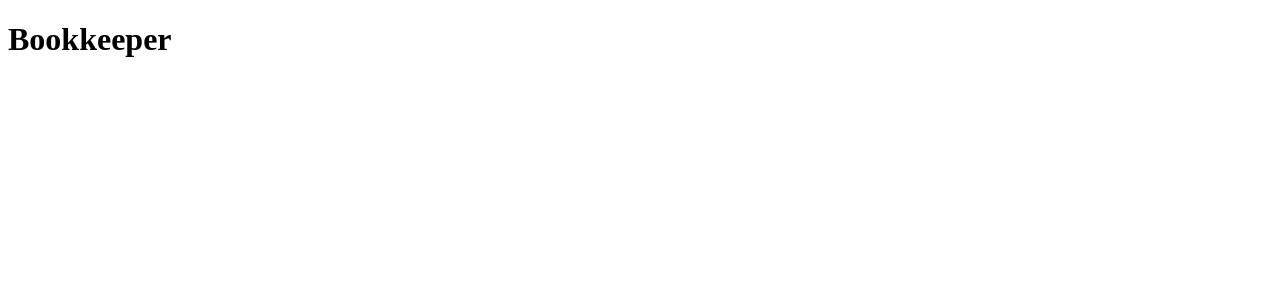
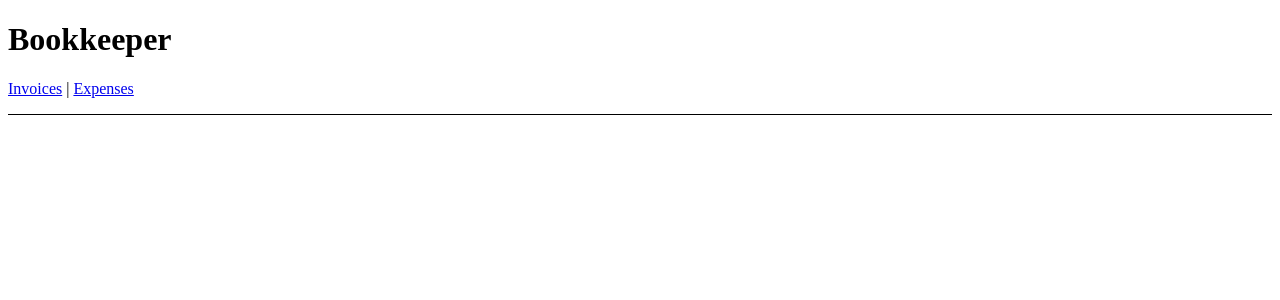
Before and after one commit to taylulz/router-toot, a JavaScript app: page / in a window 1280 px wide. Shown: the top 300 px of the page. Built offline with nearby package versions, Linux system fonts and the light colour scheme.

Commit message:
add nav links connected to URL

```diff
--- a/src/App.js
+++ b/src/App.js
@@ -1,7 +1,18 @@
+import { Link } from "react-router-dom";
+
 export default function App() {
   return (
     <div>
       <h1>Bookkeeper</h1>
+      <nav
+        style={{
+          borderBottom: "solid 1px",
+          paddingBottom: "1rem"
+        }}
+      >
+        <Link to="/invoices">Invoices</Link> |{" "}
+        <Link to="/expenses">Expenses</Link>
+      </nav>
     </div>
   );
 }
```
